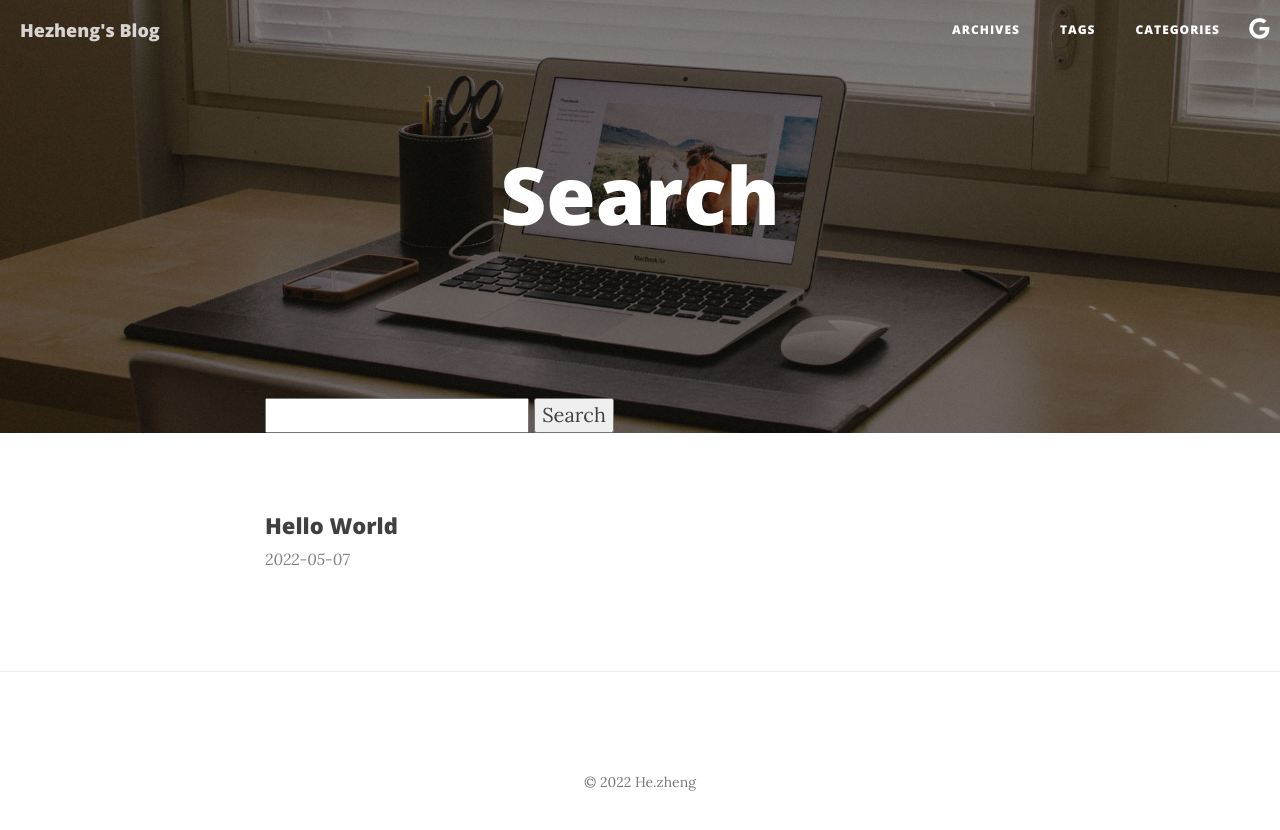
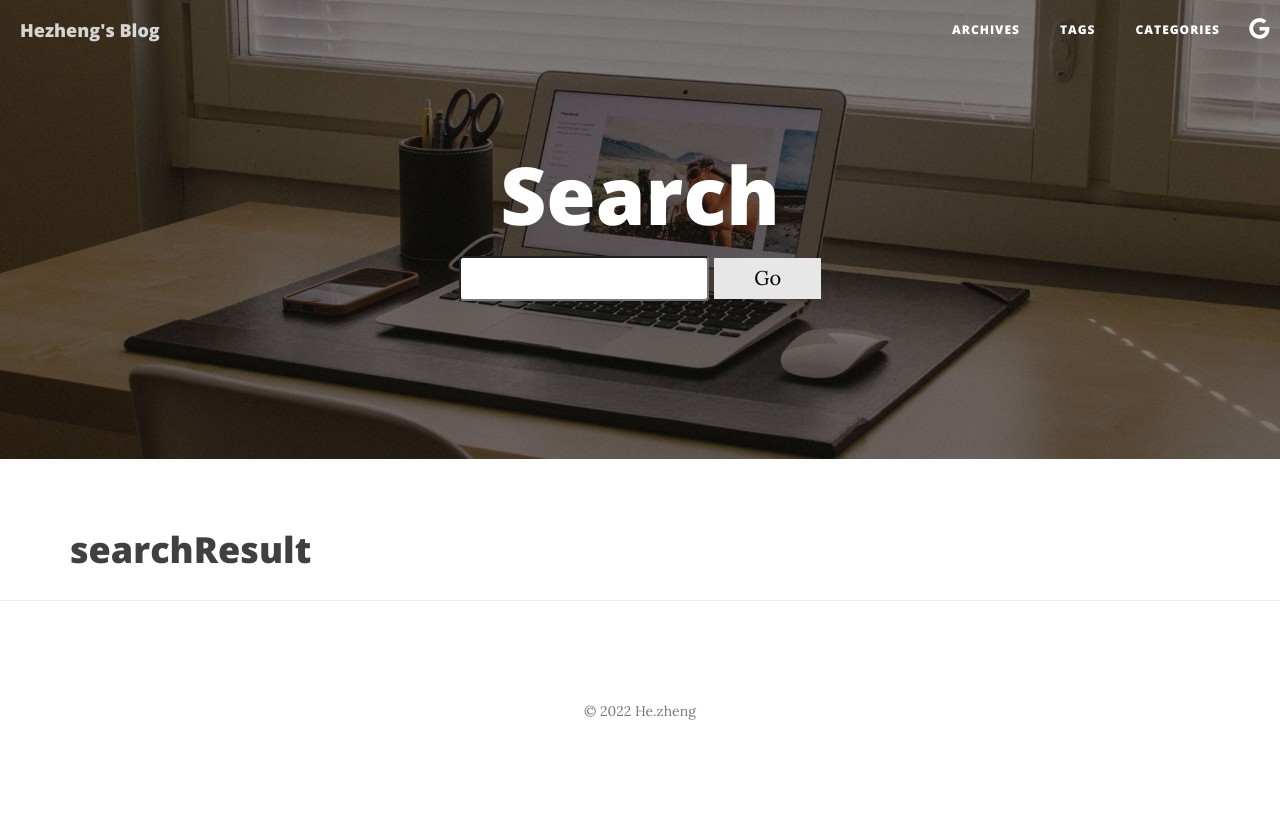
Before and after one commit to tristanbao/tristanbao.github.com, a plain HTML site: page search/index.html in a window 1280 px wide. After the commit the page ends 800 px from the top, so only its background shows below. Drawn offline with nearby package versions, Linux system fonts and the light colour scheme.

Commit message:
add search function

```diff
--- a/search/index.html
+++ b/search/index.html
@@ -51,14 +51,14 @@
 
     <!-- Title -->
 
-    <title>Archives - Hezheng&#39;s Blog</title>
+    <title>Search - Hezheng&#39;s Blog</title>
 
     <!-- Bootstrap Core CSS -->
     <link href="//maxcdn.bootstrapcdn.com/bootstrap/3.3.6/css/bootstrap.min.css" rel="stylesheet"/>
 
     <!-- Custom CSS -->
 
-<link rel="stylesheet" href="/css/style.css">
+<link rel="stylesheet" href="https://tristanbao.github.io/css/style.css">
 
 
     <!-- Custom Fonts -->
@@ -81,6 +81,40 @@
 
 
     <!-- favicon -->
+    <!-- button style -->
+    <style>
+    button[type=searchbutton] {
+        background-color: #e7e7e7; /* 灰色 */
+        border: none;
+        color: black;
+        padding: 6px 40px;
+        text-align: center;
+        text-decoration: none;
+        display: inline-block;
+        font-family: 'Lora';
+        font-size: 20px;
+
+        cursor: pointer;
+    }
+    </style>
+
+    <!-- button style -->
+    <style>
+    input[type=searchtext] {
+      width: 250px;
+      padding: 6px 20px;
+      margin: 8px 0;
+      box-sizing: border-box;
+      border-radius: 4px;
+      color: black;
+
+    }
+    </style>
+
+    <script src='jquery.min.js'></script>
+    <script src='search.js'></script>
+    <meta content="width=device-width,initial-scale=1,maximum-scale=1,user-scalable=no" name=viewport>
+    <meta charset=utf-8>
 
 
 <meta name="generator" content="Hexo 6.1.0"></head>
@@ -151,48 +185,54 @@
 
 <!-- Page Header -->
 <!-- Set your background image for this header in the theme's configuration: index_cover -->
-<header class="intro-header" style="background-image: url('/img/home-bg.jpg')">
+<header class="intro-header" style="background-image: url('https://tristanbao.github.io/img/home-bg.jpg')">
     <div class="container">
         <div class="row">
             <div class="col-lg-8 col-lg-offset-2 col-md-10 col-md-offset-1">
                 <div class="site-heading">
                     <h1>Search</h1>
+                     <div class="input">
+                        <input type="searchtext" onkeydown="enter(event)" id="search-input">
+                        <button type="searchbutton" onclick="search()">Go</button>
+                    </div>
                 </div>
-				<div class="input">
-					<input type="text" onkeydown="enter(event)" id="search-input">
-					<button type="button" onclick="search()">Search</button>
-				 </div>
+
+
             </div>
         </div>
     </div>
 </header>
 
-<!-- Main Content -->
+
+
+<!-- Search Content -->
 <div class="container">
     <div class="row">
         <div class="col-lg-8 col-lg-offset-2 col-md-10 col-md-offset-1">
 
-                <div class="post-preview">
-    <a href="/2022/05/07/hello-world/">
-        <h1 class="post-title archive">
-            Hello World
-        </h1>
-    </a>
-    <p class="post-meta archive">
-        <!-- Date and Author -->
 
-        2022-05-07
-    </p>
+        </div>
+
+
+    </div>
+
+            <div class="archive-before-pagination">
+                <H1> searchResult</H1>
+            </div>
+            <ul class="pager">
+            </ul>
+    </div>
+
 </div>
 
-            <div class="archive-before-pagination"></div>
-            <ul class="pager">
+<script>
+    function enter(e) {
+        if (e.keyCode == 13) {
+            var searchResult = "Hello World"
+        }
+    }
+</script>
 
-
-</ul>
-        </div>
-    </div>
-</div>
 
 
     <!-- Footer -->
@@ -204,16 +244,6 @@
         <div class="row">
             <div class="col-lg-8 col-lg-offset-2 col-md-10 col-md-offset-1">
                 <ul class="list-inline text-center">
-
-
-
-
-
-
-
-
-
-
 
                 </ul>
                 <p class="copyright text-muted">&copy; 2022 He.zheng<br></p>
```
